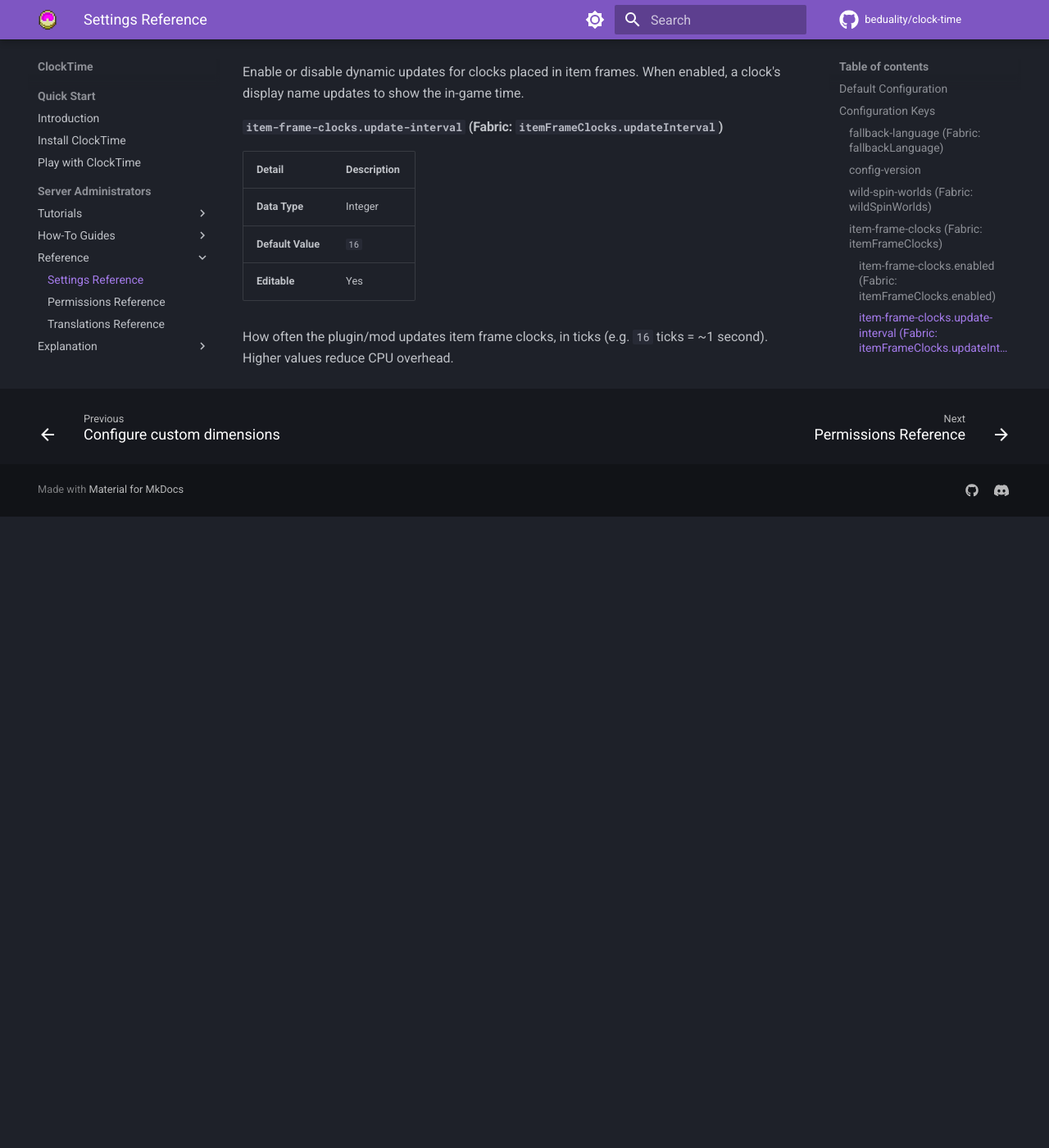
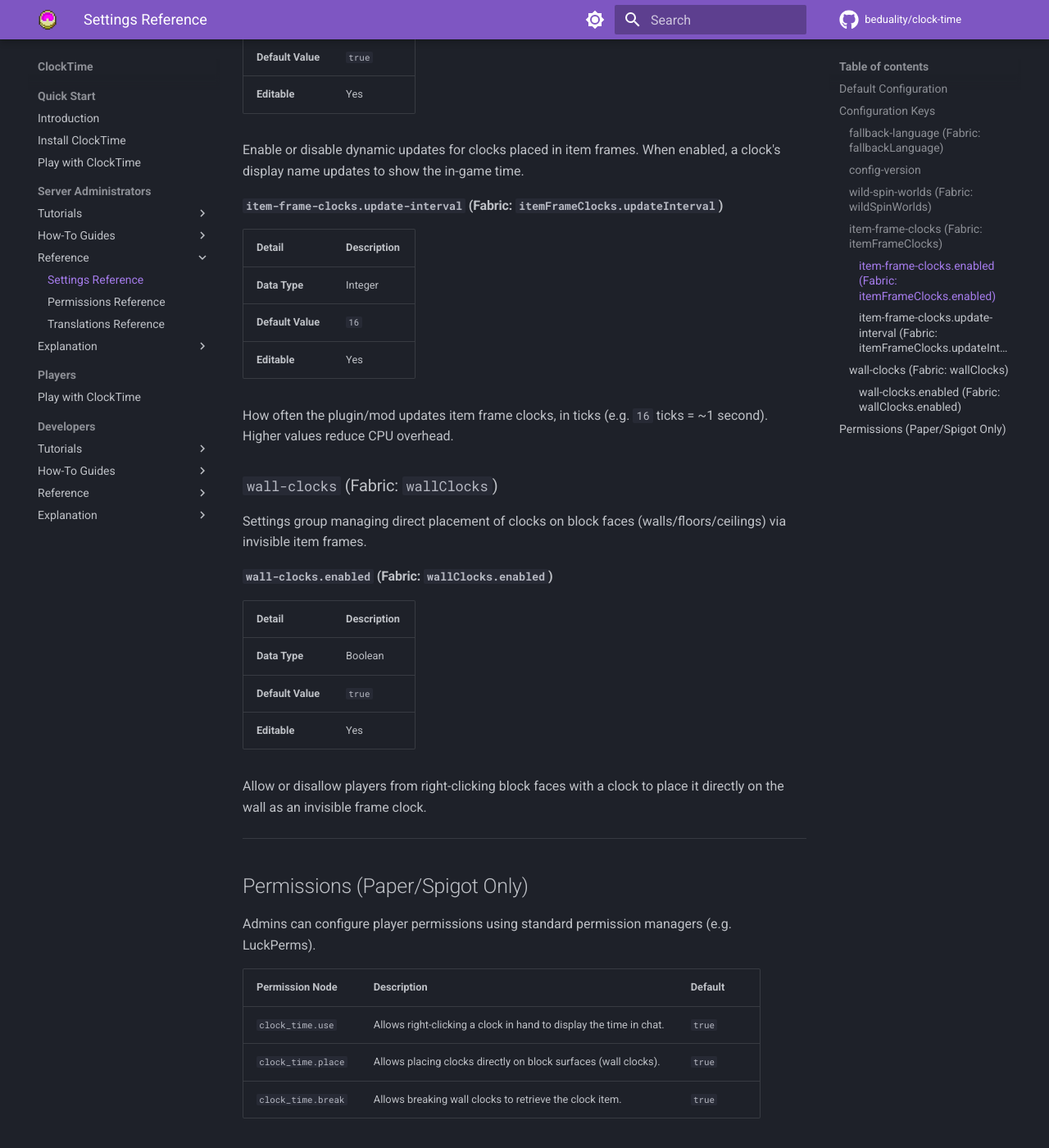
Before and after one commit to beduality/clock-gui, an MkDocs documentation site: the page built from docs/server-admins/reference/settings.md, in a window 1280 px wide and 1400 px high, scrolled down 2193 px. Shown: the whole window at 82% size. Built offline with MkDocs 1.6.1 and Material for MkDocs 9.7.7, drawn with Linux system fonts in a browser that asks for light colours; comment, search, counter and statistics services are not loaded; before the commit the page ends 2823 px from its top, so only the background shows below that; some of the changed text lies outside the part shown.

Commit message:
docs: update settings reference with wall-clocks config and permissions

````diff
--- a/docs/server-admins/reference/settings.md
+++ b/docs/server-admins/reference/settings.md
@@ -25,6 +25,11 @@
       enabled: true
       # How often to update the clock time (in ticks, 20 ticks = 1 second)
       update-interval: 16
+
+    # Settings for placing clocks directly on surfaces (wall/floor/ceiling clocks)
+    wall-clocks:
+      # Allow placing clocks directly on walls/floors/ceilings as invisible frames
+      enabled: true
     ```
 
 === "Fabric (clock-time.json)"
@@ -36,6 +41,9 @@
       "itemFrameClocks": {
         "enabled": true,
         "updateInterval": 16
+      },
+      "wallClocks": {
+        "enabled": true
       }
     }
     ```
@@ -95,3 +103,29 @@
 | **Editable** | Yes |
 
 How often the plugin/mod updates item frame clocks, in ticks (e.g. `16` ticks = ~1 second). Higher values reduce CPU overhead.
+
+### `wall-clocks` (Fabric: `wallClocks`)
+
+Settings group managing direct placement of clocks on block faces (walls/floors/ceilings) via invisible item frames.
+
+#### `wall-clocks.enabled` (Fabric: `wallClocks.enabled`)
+
+| Detail | Description |
+|---|---|
+| **Data Type** | Boolean |
+| **Default Value** | `true` |
+| **Editable** | Yes |
+
+Allow or disallow players from right-clicking block faces with a clock to place it directly on the wall as an invisible frame clock.
+
+---
+
+## Permissions (Paper/Spigot Only)
+
+Admins can configure player permissions using standard permission managers (e.g. LuckPerms).
+
+| Permission Node | Description | Default |
+|---|---|---|
+| `clock_time.use` | Allows right-clicking a clock in hand to display the time in chat. | `true` |
+| `clock_time.place` | Allows placing clocks directly on block surfaces (wall clocks). | `true` |
+| `clock_time.break` | Allows breaking wall clocks to retrieve the clock item. | `true` |
````
